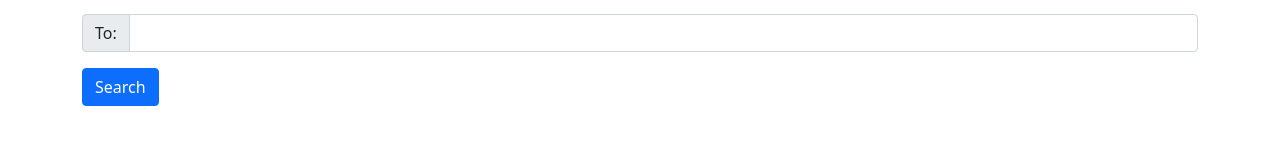
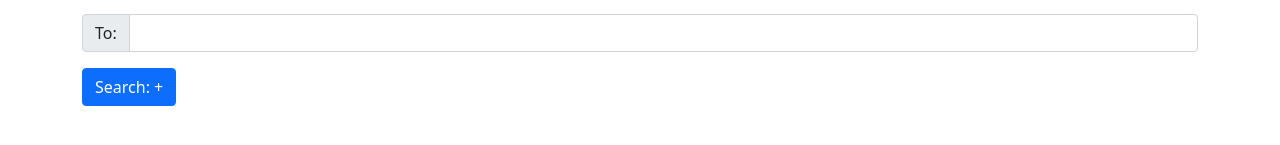
Before and after one commit to mmaganin/BoardingPassProject, a React (Create React App) app in the folder Frontend/boardingpassfrontend/: page / in a window 1280 px wide. Shown: the part 373-518 px from the top of the page. Built offline with nearby package versions, Linux system fonts and the light colour scheme.

Commit message:
form submission

```diff
--- a/Frontend/boardingpassfrontend/src/Buttons/SearchButton.js
+++ b/Frontend/boardingpassfrontend/src/Buttons/SearchButton.js
@@ -2,14 +2,20 @@ import React from "react";
 import { Link } from "react-router-dom";
 //TODO: wire up functionality with MTA API call
 //TODO: handle search submission to query MTA with results
-function SearchButton() {
- return (
-  <Link to="/searchresults">
-   <button type="button" class="btn btn-primary">
-    Search
-   </button>
-  </Link>
- );
+function SearchButton(props) {
+    return (
+        <Link to={{
+            pathname: "/searchresults",
+            state: {
+                from: props.from,
+                to: props.to
+            }
+        }}>
+            <button type="button" class="btn btn-primary">
+                Search: {props.from} + {props.to}
+            </button>
+        </Link>
+    );
 }
 
 export default SearchButton;
--- a/Frontend/boardingpassfrontend/src/Views/SearchResults.js
+++ b/Frontend/boardingpassfrontend/src/Views/SearchResults.js
@@ -1,8 +1,13 @@
 import React from 'react'
+import {useLocation} from "react-router-dom"
 
-function SearchResults() {
+const SearchResults = (props) => {
+  console.log(props.location)
+  const location = useLocation();
+  console.log(location)
+
   return (
-    <div>SearchResults</div>
+    <div>SearchResults + {location.state?.from}</div>
   )
 }
 
--- a/Frontend/boardingpassfrontend/src/Views/Welcome.js
+++ b/Frontend/boardingpassfrontend/src/Views/Welcome.js
@@ -1,20 +1,55 @@
 import React from "react";
-import { Link} from "react-router-dom"
+import { Link } from "react-router-dom"
 import SearchButton from "../Buttons/SearchButton";
 
-const Welcome = () => {
+class Welcome extends React.Component {
+    constructor() {
+        super();
+        this.state = {
+            from: "",
+            to: "",
+            redirectAfterSearch: false
+        }
+        this.handleFrom = this.handleFrom.bind(this)
+        this.handleTo = this.handleTo.bind(this)
+    };
+
+    handleFrom(e) {
+        this.setState({
+            from: e.target.value
+        })
+        console.log(this.state.from)
+    }
+    handleTo(e) {
+        this.setState({
+            to: e.target.value
+        })
+        console.log(this.state.to)
+    }
+    handleSubmit(e) {
+        e.preventDefault();
+        this.setState({
+            redirectAfterSearch: true
+        })
+        console.log(this.state.redirectAfterSearch)
+    }
+
+    render() {
         return (
-  <div className="welcome-page">
+            <div className="welcome-page" >
                 <div className="container">
                     <h1 className="display-4">Welcome to Boarding Pass!</h1>
                     <h2 className="display-3">Please enter To and From destinations.</h2>
                     <p> eg: Los Angeles, CA, New York, NY</p>
+
                     <div class="search-form input-group mb-3">
                         <span class="input-group-text" id="inputGroup-sizing-default">
                             From:
                         </span>
                         <input
                             type="text"
+                            value={this.state.from}
+                            onChange={this.handleFrom}
                             class="form-control"
                             aria-label="Sizing example input"
                             aria-describedby="inputGroup-sizing-default"
@@ -26,15 +61,22 @@ const Welcome = () => {
                         </span>
                         <input
                             type="text"
+                            value={this.state.to}
+                            onChange={this.handleTo}
                             class="form-control"
                             aria-label="Sizing example input"
                             aria-describedby="inputGroup-sizing-default"
                         ></input>
                     </div>
-    <SearchButton />
+                    <SearchButton
+                        from={this.state.from}
+                        to={this.state.to}
+                    />
+
                 </div>
             </div>
         );
+    }
 };
 
 export default Welcome;
```
Lines whose indentation alone changed are shown as unchanged.
